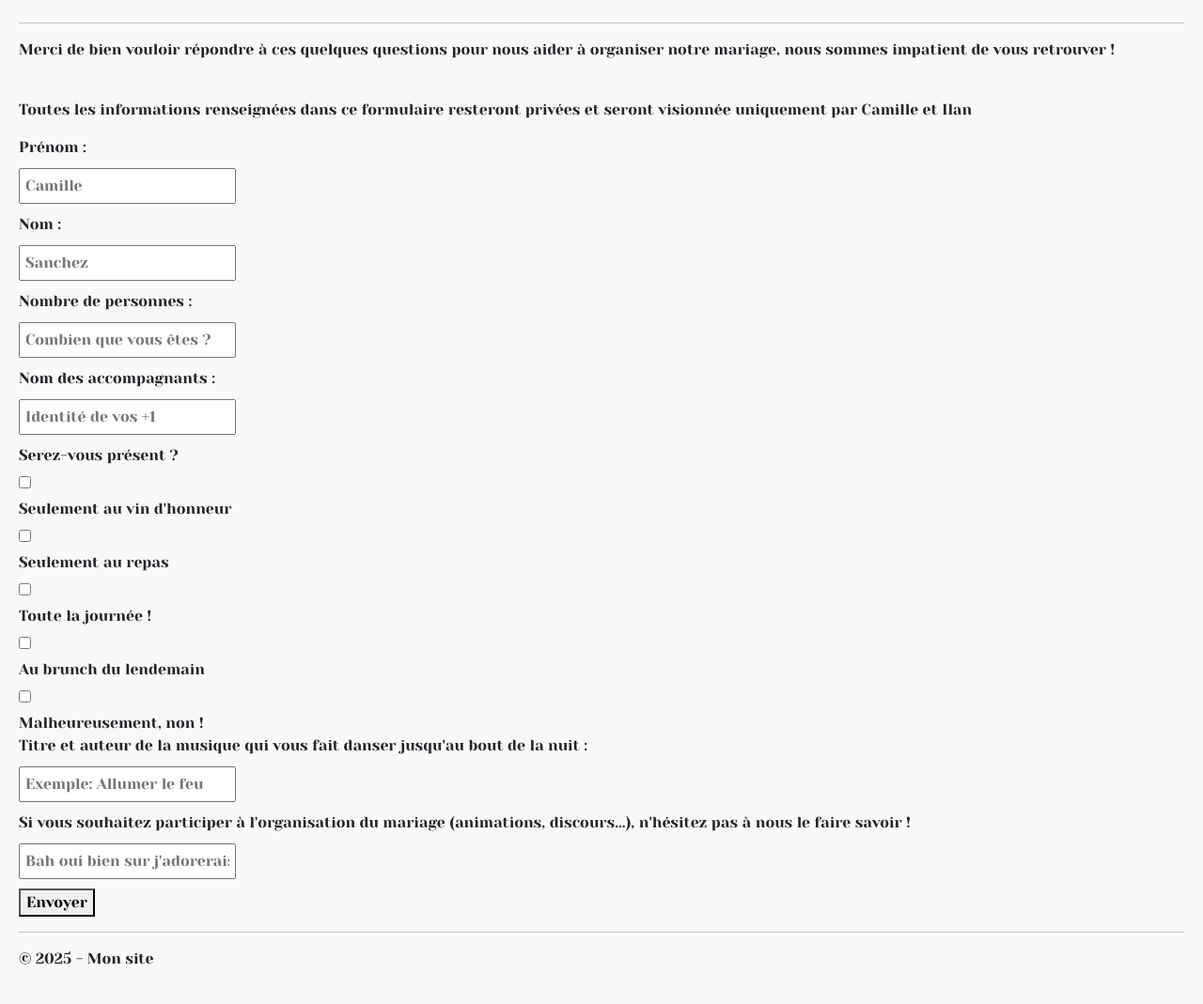
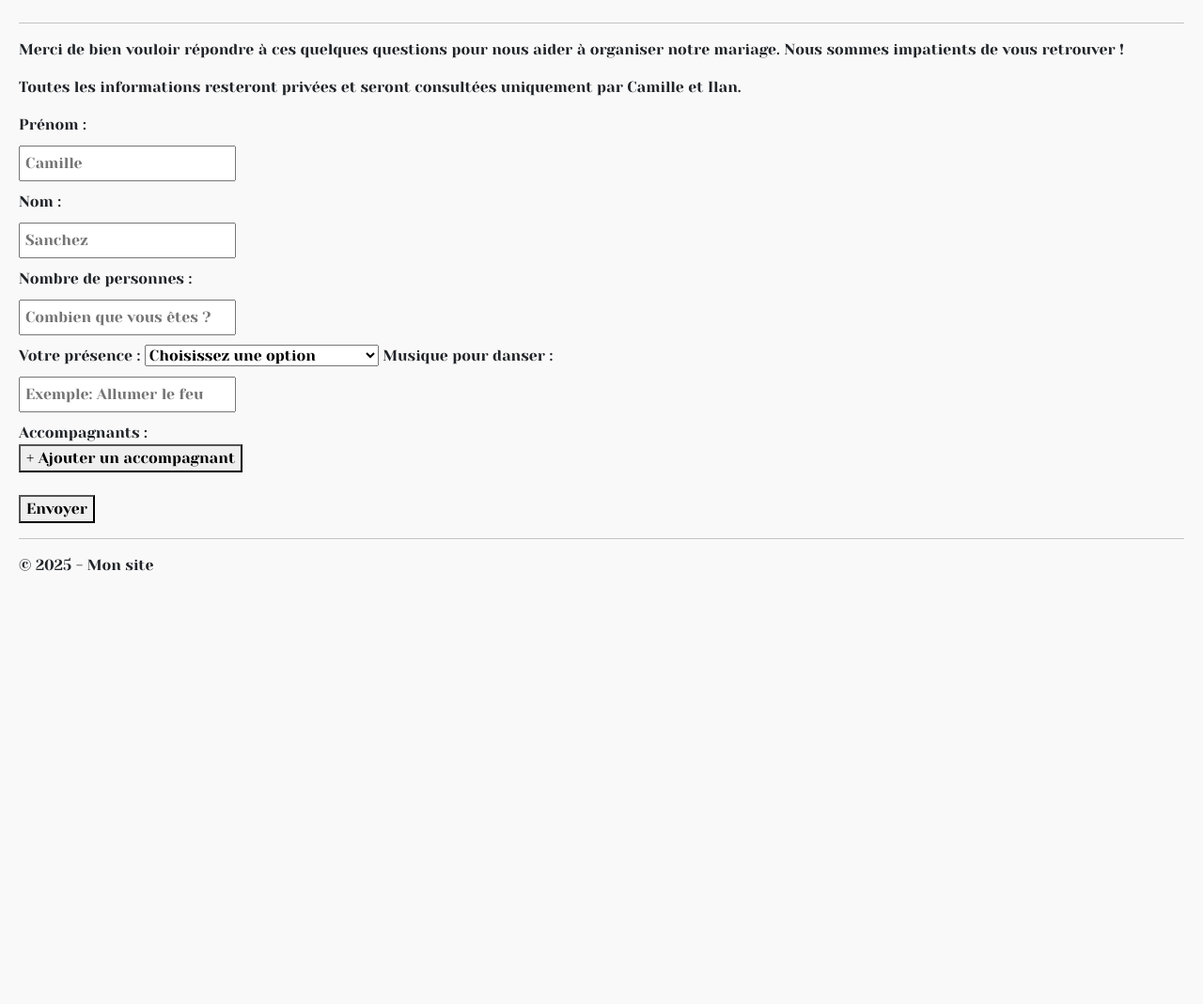
Before and after one commit to MooChep/wedding-site, a PHP site: page /contact in a window 1280 px wide. Shown: the part 77-1146 px from the top of the page at 94% size. After the commit the page ends 685 px from the top, so only its background shows below. Run offline with PHP 8.4, Linux system fonts and the light colour scheme.

Commit message:
formulaire fonctionnel avec nouvelle bdd

```diff
--- a/contact.php
+++ b/contact.php
@@ -1,14 +1,11 @@
-<?php
-require_once("includes/db.php"); // adapte le chemin si nécessaire
-?>
-<?php
-include("includes/header.php")
-?>
+<?php require_once("includes/db.php"); ?>
+<?php include("includes/header.php"); ?>
 
 <p class="content-box">Merci de bien vouloir répondre à ces quelques questions pour nous aider à organiser
-         notre mariage, nous sommes impatient de vous retrouver ! </p><br> <p class="comment"> Toutes les informations renseignées dans ce
-         formulaire resteront privées et seront visionnée uniquement par Camille et Ilan</p>
-    <form method="POST" action="contact.php" >
+    notre mariage. Nous sommes impatients de vous retrouver !</p>
+<p class="comment">Toutes les informations resteront privées et seront consultées uniquement par Camille et Ilan.</p>
+
+<form method="POST" action="contact.php">
     <label>Prénom :</label>
     <input type="text" name="prenom" placeholder="Camille" required>
 
@@ -18,78 +15,85 @@ include("includes/header.php")
     <label>Nombre de personnes :</label>
     <input type="number" name="nb_personnes" min="1" placeholder="Combien que vous êtes ?" required>
 
-      <label>Nom des accompagnants :</label>
-      <input type="text" name="accompagnants" placeholder= "Identité de vos +1">
-      <!-- surveymonkey inspi -->
-      <label>Serez-vous présent ?</label>
-      <input type="checkbox" id="vin" name="presence" value="vin">
-      <label for="vin">Seulement au vin d'honneur</label>
-      <input type="checkbox" id="repas" name="presence" value="repas">
-      <label for="repas">Seulement au repas</label>
-      <input type="checkbox" id="les deux" name="presence" value="les deux">
-      <label for="les deux">Toute la journée !</label>
-      <input type="checkbox" id="brunch" name="presence" value="brunch">
-      <label for="brunch">Au brunch du lendemain</label>
-      <input type="checkbox" id="non" name="presence" value="non">
-      <label for="non">Malheureusement, non !</label><br>
+    <label>Votre présence :</label>
+    <select name="presence" required>
+        <option value="" disabled selected>Choisissez une option</option>
+        <option value="0">Malheureusement, non</option>
+        <option value="1">Seulement au vin d'honneur</option>
+        <option value="2">Seulement au repas</option>
+        <option value="3">Tout le samedi</option>
+        <option value="4">Samedi et dimanche</option>
+    </select>
 
-      <label>Titre et auteur de la musique qui vous fait danser jusqu'au bout de la nuit :</label>
+    <label>Musique pour danser :</label>
     <input type="text" name="musique" placeholder="Exemple: Allumer le feu">
 
-      <label>Si vous souhaitez participer à l'organisation du mariage (animations, discours...), n'hésitez pas à nous le faire savoir !</Label>
-      <input type="text" name="participation" placeholder="Bah oui bien sur j'adorerais organiser un jeu sur le caca">
+    <label>Accompagnants :</label>
+<div id="accompagnants-container"></div>
+<button type="button" onclick="ajouterAccompagnant()">+ Ajouter un accompagnant</button><br><br>
+
 
     <button type="submit">Envoyer</button>
 </form>
-  </main>
-  <!-- https://me-qr.com/fr/qr-code-generator/qr -->
-<!-- QR Code -->
-<?php
-if ($_SERVER["REQUEST_METHOD"] == "POST") {
-    $nom = $_POST['nom'];
-    $prenom = $_POST['prenom'];
-    $nb_personnes = $_POST['nb_personnes'];
-$presence = '';
-if (isset($_POST['presence']) && is_array($_POST['presence'])) {
-    $presence = implode(", ", $_POST['presence']);
+
+<script>
+let accompagnantIndex = 0;
+
+function ajouterAccompagnant() {
+    const container = document.getElementById("accompagnants-container");
+
+    const div = document.createElement("div");
+    div.className = "accompagnant";
+    div.innerHTML = `
+        <input type="text" name="accompagnants[${accompagnantIndex}][prenom]" placeholder="Prénom" required>
+        <input type="text" name="accompagnants[${accompagnantIndex}][nom]" placeholder="Nom" required>
+        <button type="button" onclick="this.parentElement.remove()">Supprimer l'accompagnant</button>
+        <br>
+    `;
+    container.appendChild(div);
+    accompagnantIndex++;
 }
-$musique = isset($_POST['musique']) ? $_POST['musique'] : '';
-$participation = isset($_POST['participation']) ? $_POST['participation'] : '';
-
-$stmt = $conn->prepare("INSERT INTO contact_requests (nom, prenom, nb_personnes, presence, musique, participation) VALUES (?, ?, ?, ?, ?, ?)");
-$stmt->bind_param("ssisss", $nom, $prenom, $nb_personnes, $presence, $musique, $participation);
-
-    if ($stmt->execute()) {
-        echo "<p>Message envoyé avec succès !</p>";
-    } else {
-        echo "<p>Erreur : " . $stmt->error . "</p>";
-    }
-}
-?>
-<script>
-document.querySelector("form").addEventListener("submit", function(e) {
-    const prenom = document.querySelector('[name="prenom"]');
-    const nom = document.querySelector('[name="nom"]');
-    const nbPersonnes = document.querySelector('[name="nb_personnes"]');
-    const presence = document.querySelectorAll('[name="presence"]:checked');
-
-    if (!prenom.value.trim() || !nom.value.trim() || !nbPersonnes.value.trim()) {
-        alert("Merci de remplir tous les champs obligatoires !");
-        e.preventDefault(); // Empêche l'envoi
-        return;
-    }
-
-    if (presence.length === 0) {
-        alert("Merci d'indiquer votre présence !");
-        e.preventDefault();
-        return;
-    }
-
-    // Tu peux ajouter ici d'autres vérifs si besoin
-});
 </script>
 
 
 <?php
-include("includes/footer.php")
+if ($_SERVER["REQUEST_METHOD"] === "POST") {
+    $nom = $_POST['nom'];
+    $prenom = $_POST['prenom'];
+    $nb_personnes = intval($_POST['nb_personnes']);
+    $presence = intval($_POST['presence']);
+    $musique = $_POST['musique'] ?? null;
+
+    // 1. Insérer RSVP
+    $stmt_rsvp = $conn->prepare("INSERT INTO RSVP (date_rsvp) VALUES (NOW())");
+    $stmt_rsvp->execute();
+    $id_rsvp = $conn->insert_id;
+
+    // 2. Insérer la personne principale
+    $stmt_pers = $conn->prepare("INSERT INTO personne (nom, prenom, id_presence, id_rsvp) VALUES (?, ?, ?, ?)");
+    $stmt_pers->bind_param("ssii", $nom, $prenom, $presence, $id_rsvp);
+    $stmt_pers->execute();
+    $id_personne = $conn->insert_id;
+
+    // 3. Insérer les accompagnants s’il y en a
+    if (!empty($_POST['accompagnants']) && is_array($_POST['accompagnants'])) {
+        foreach ($_POST['accompagnants'] as $acc) {
+            $a_nom = $acc['nom'];
+            $a_prenom = $acc['prenom'];
+            $stmt_pers->bind_param("ssii", $a_nom, $a_prenom, $presence, $id_rsvp);
+            $stmt_pers->execute();
+        }
+    }
+
+    // 4. Insérer la musique (si fournie)
+    if (!empty($musique)) {
+        $stmt_music = $conn->prepare("INSERT INTO musique (nom, id_personne) VALUES (?, ?)");
+        $stmt_music->bind_param("si", $musique, $id_personne);
+        $stmt_music->execute();
+    }
+
+    echo "<p>Merci, votre réponse a été enregistrée !</p>";
+}
 ?>
+
+<?php include("includes/footer.php"); ?>
--- a/deroule.php
+++ b/deroule.php
@@ -2,7 +2,7 @@
 include("includes/header.php")
 ?>
 <section class="timeline">
-    <ul>
+    <ul class="px-4 pt-5 my-5 text-center border-bottom">
       <li>11h00 Cérémonie civile</li>
       <li>13h00 Cocktail & apéritif</li>
       <li>15h00 Cérémonie laïque</li>
```
Also changed, not shown: database_and_tables_creation.sql (added, +22 -0 lines). Lines whose indentation alone changed are shown as unchanged.
